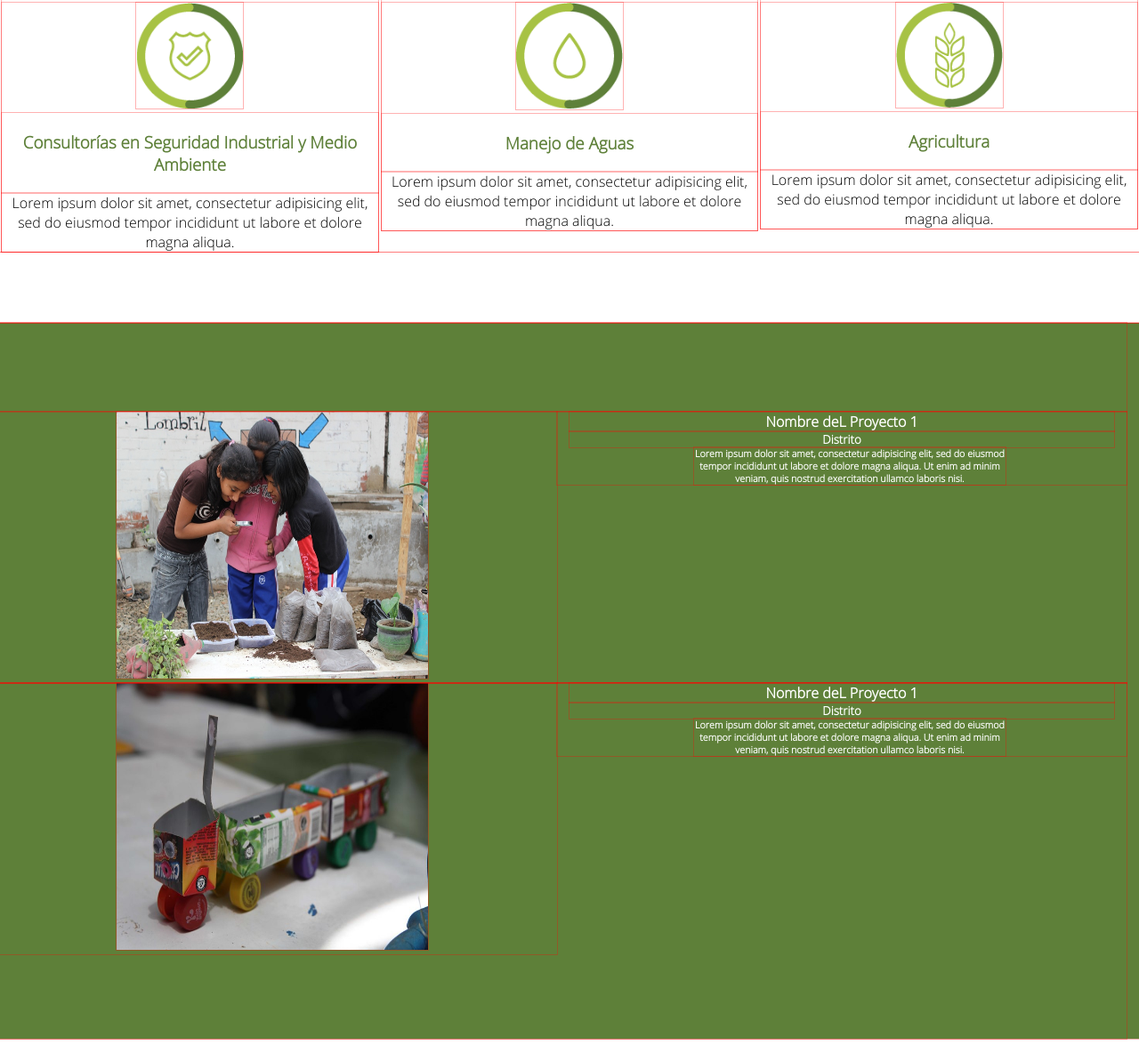
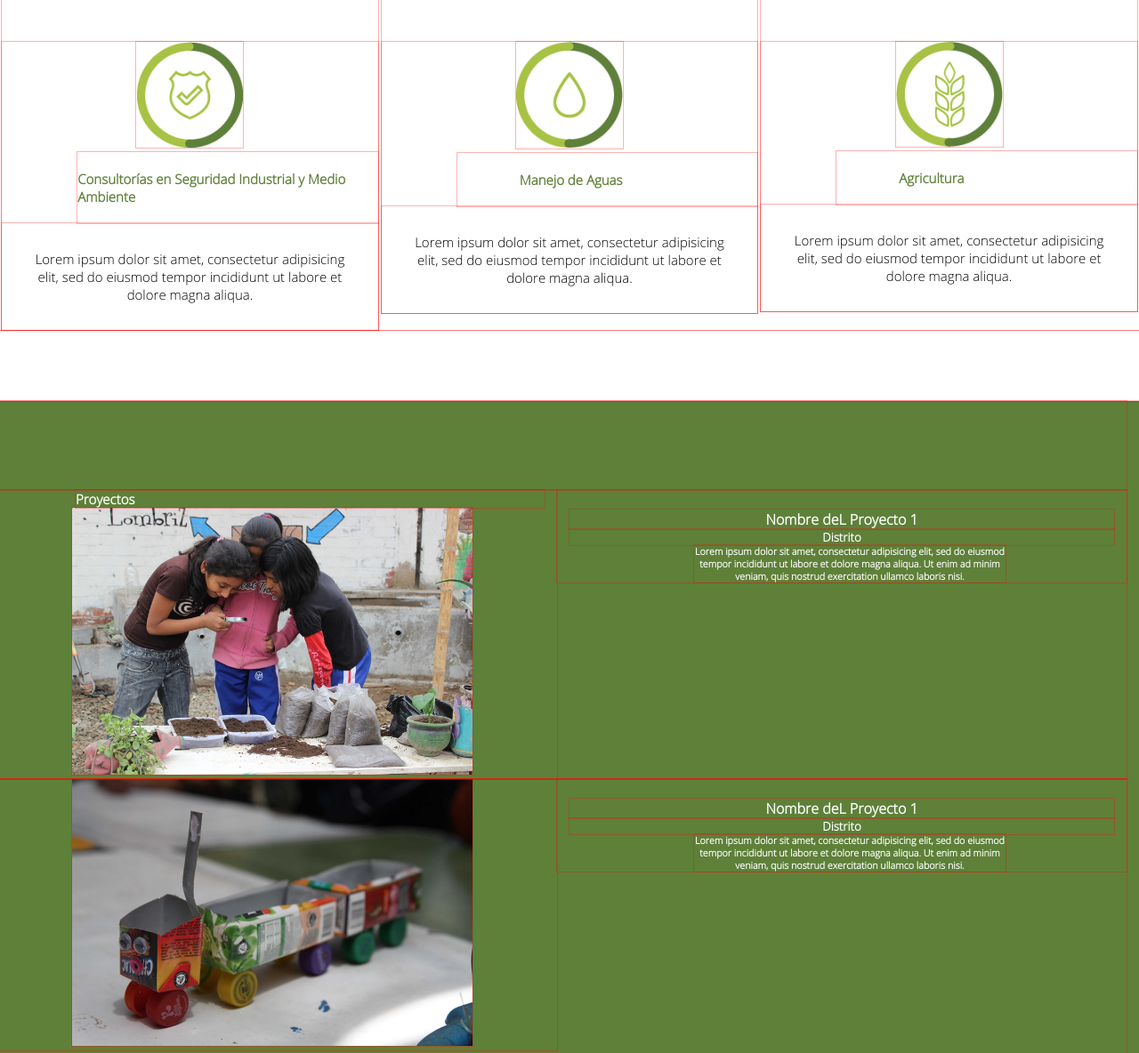
Before and after one commit to SaraGabriela/Lab-E-Comunidad, a plain HTML site: page index.html in a window 1280 px wide. Shown: the part 2217-3401 px from the top of the page at 89% size. Drawn offline with Linux system fonts and the light colour scheme.

Commit message:
parte sheyla final

```diff
--- a/css/main.css
+++ b/css/main.css
@@ -53,11 +53,11 @@ img{width: 100%;}
 	margin-bottom: 400px;
 }
 .proyecto1 div img{
-	width: 350px;
+	width: 450px;
 	height: 300px;
 }
 .proyecto2 div img{
-	width: 350px;
+	width: 450px;
 	height: 300px;
 }
 .equipo{
@@ -69,6 +69,11 @@ img{width: 100%;}
 	height: 200px;
 	border-radius: 100%
 }
+h3{
+	text-align: left;
+	font-size: 15px;
+	margin-left: 85px;
+}
 h6{
 	width: 350px;
 	margin-left: 140px;
@@ -78,6 +83,4 @@ h6{
 	height: 20px;
 	border-radius: 10%;
 }
-=======
 .servicios div ul li p{ padding: 30px; font-size: 15px;}
->>>>>>> d371445d861aa4e2624c1447e7ead32fbcf43c60
--- a/index.html
+++ b/index.html
@@ -104,9 +104,11 @@ cillum  </p></div>
 <div class="row">
 	<div class="proyecto1">
 	<div class="col-6">
+		<h3>Proyectos</h3>
 		<img class="bg-img-block" src="img/fotos/img-0352.jpg">
 	</div>
 	<div class="col-6">
+	<br>
 		<h4>Nombre deL Proyecto 1</h4>
 		<h5>Distrito</h5>
 		<h6>Lorem ipsum dolor sit amet, consectetur adipisicing elit, sed do eiusmod
@@ -122,7 +124,7 @@ cillum  </p></div>
 		<img src="img/fotos/img-9246.jpg">
 	</div>
 	<div class="col-6">
-
+		<br>
 		<h4>Nombre deL Proyecto 1</h4>
 		<h5>Distrito</h5>
 		<h6>Lorem ipsum dolor sit amet, consectetur adipisicing elit, sed do eiusmod
@@ -133,6 +135,7 @@ cillum  </p></div>
 </div><!--Termina proyectos-->
 <div class="equipo">
 <div class="row">
+	<h3 class="text-green">Equipo</h3>
 	<div class="col-6">
 		<img src="img/fotos/equipo2.jpg">
 		<h4>Camila Basurco</h4>
```
